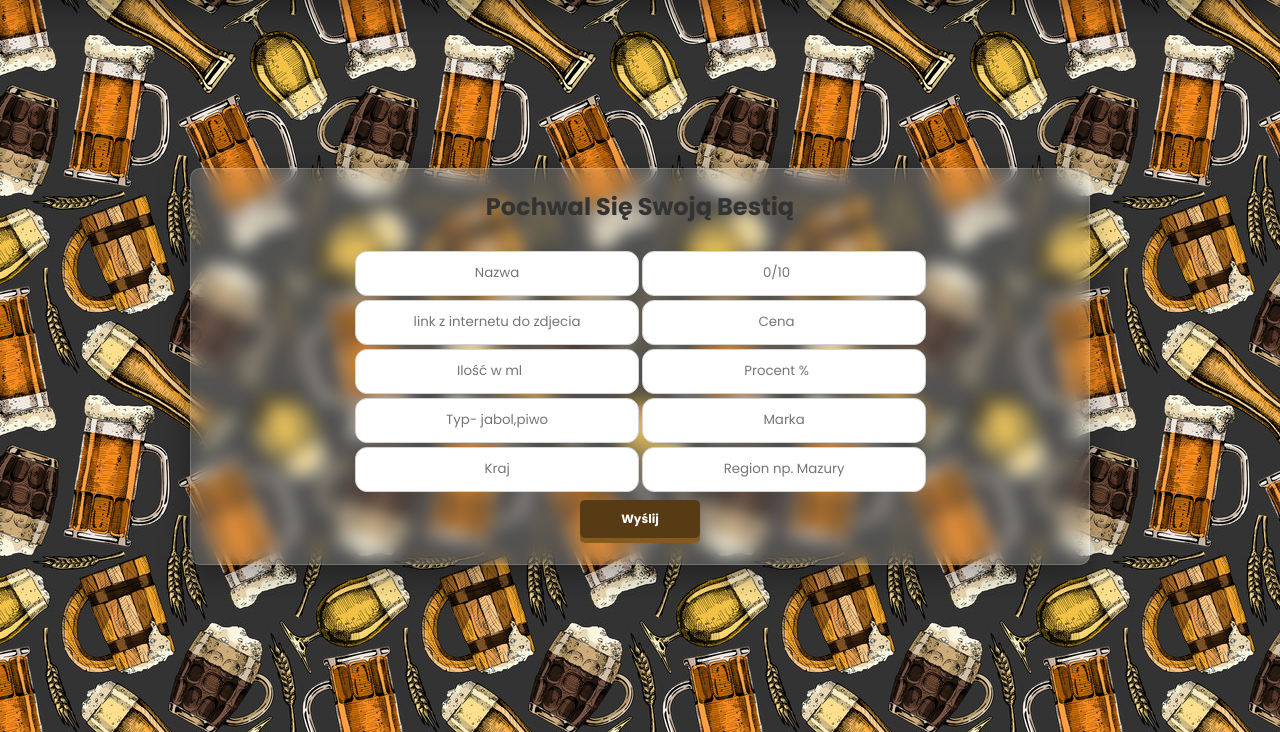
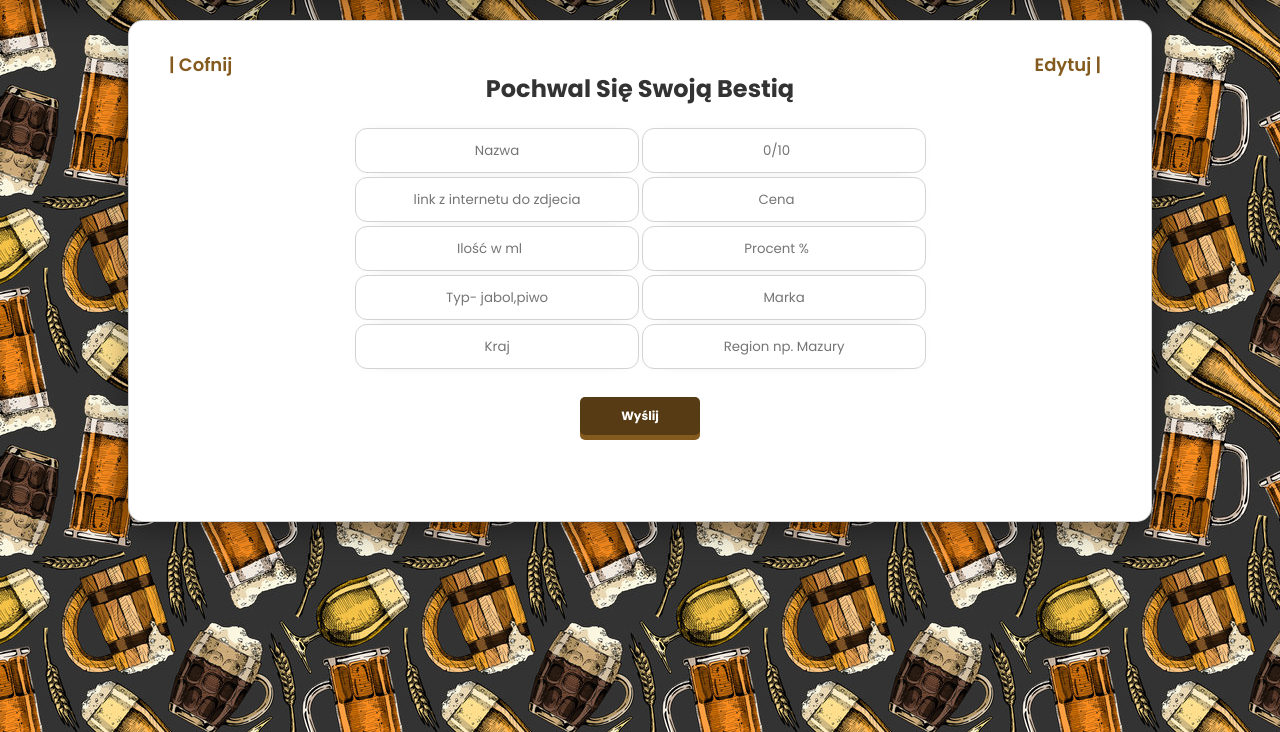
Before and after one commit to Wojanix/IndeksRompera, a PHP site: page /pages/add.php in a window 1280 px wide. Shown: the part 68-800 px from the top of the page. Run offline with PHP 8.4, Linux system fonts and the light colour scheme.

Commit message:
adding beteer css containers

```diff
--- a/css/main.css
+++ b/css/main.css
@@ -19,25 +19,28 @@
     flex-direction: column;
   }
 
-  .container {
-    justify-content: center;
-    align-items: center;
-    display: flex;
-    flex-direction: column;
-    width: 80%;
-    max-width: 900px;
-    padding: 20px;
-    background-color: #fff;
-    border-radius: 8px;
+  .rankingTable, .container{
+    margin-top: 30px;
+    background-color: white;
     box-shadow: 0 0 10px rgba(0, 0, 0, 0.1);
-    background: rgba( 255, 255, 255, 0.15 );
     box-shadow: 0 8px 32px 0 rgba(0, 0, 0, 0.37);
     backdrop-filter: blur( 8.5px );
     -webkit-backdrop-filter: blur( 8.5px );
-    border-radius: 10px;
-    border: 1px solid rgba( 255, 255, 255, 0.18 );
-    margin: auto;
-  }
+    border: 1px solid rgba(0, 0, 0, 0.18);
+    display: flex;
+    flex-direction: column;
+    width: 80vw;
+    gap: 10px;
+    align-items: center;
+    justify-content: center;
+    min-width: 300px;
+    height: fit-content;
+    padding: 50px 80px 60px 80px;
+    border-radius: 15px;
+
+    transform: translate(0,-70px);
+    transition: .5s;
+}
 
   .notification{
     padding: 15px 20px;
@@ -129,6 +132,7 @@
 
 .hugeT{
   font-size: 40px;
+  font-weight: 600;
   text-align: center;
 }
 
@@ -197,3 +201,21 @@
   gap: 25px;
 
 }
+
+.centerCol{
+  text-align: center;
+  display: flex;
+  align-items: center;
+  justify-content: center;
+  flex-direction: column;
+  gap: 20px;
+}
+
+.centerRow{
+  text-align: center;
+  display: flex;
+  align-items: center;
+  justify-content: center;
+  flex-direction: row;
+  gap: 20px;
+}
--- a/css/nav.css
+++ b/css/nav.css
@@ -8,6 +8,7 @@
     -webkit-backdrop-filter: blur( 8.5px );
     border: 1px solid rgba(0, 0, 0, 0.18);
     align-items: center;
+    margin-bottom: 60px;
   }
 
   /* Navbar links */
--- a/pages/add.php
+++ b/pages/add.php
@@ -15,9 +15,12 @@
 
 <div class="notification" id="connect"><img src=".././css/images/correct.png" alt="correct">Connected successfully</div>
 
-<form class="container" action="" method="POST">
+<section class="container">
+<div class="leftTop"> <a href="ranking.php">| Cofnij</a> </div>
+    <div class="rightTop"><a href="ranking.php">Edytuj |</a></div>
+
+<form class="centerCol" action="" method="POST">
     <h2>Pochwal Się Swoją Bestią</h2>
-    <br>
   <span class="form">
    <input required class="input" name="name" id="name" type="text" placeholder="Nazwa" />
    <input required class="input" name="rating" id="rating" type="number" placeholder="0/10" />
@@ -81,5 +84,6 @@ if(isset($_POST["submit"])){
 }
 
 ?>
+</section>
 </body>
 </html>
```
Also changed, not shown: css/ranking.css (+12 -33 lines), pages/ranking.php (+14 -16 lines).
